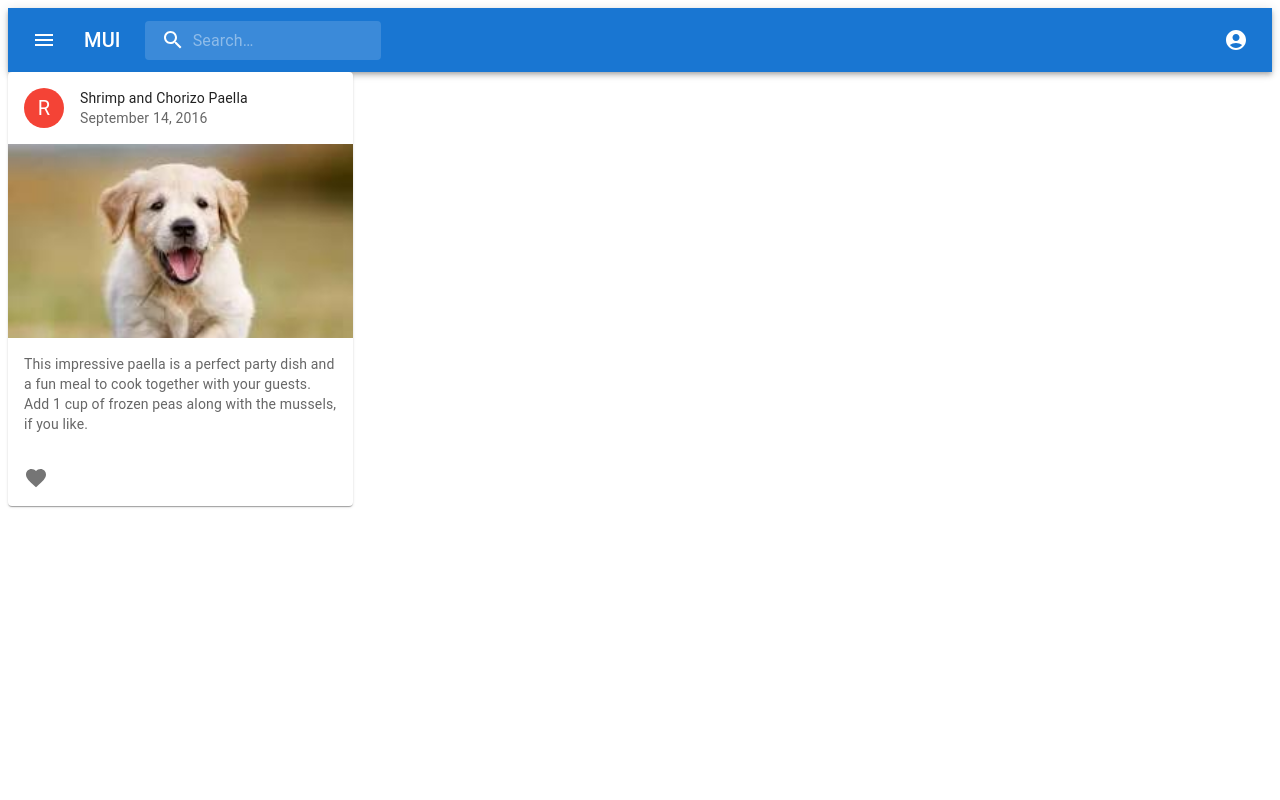
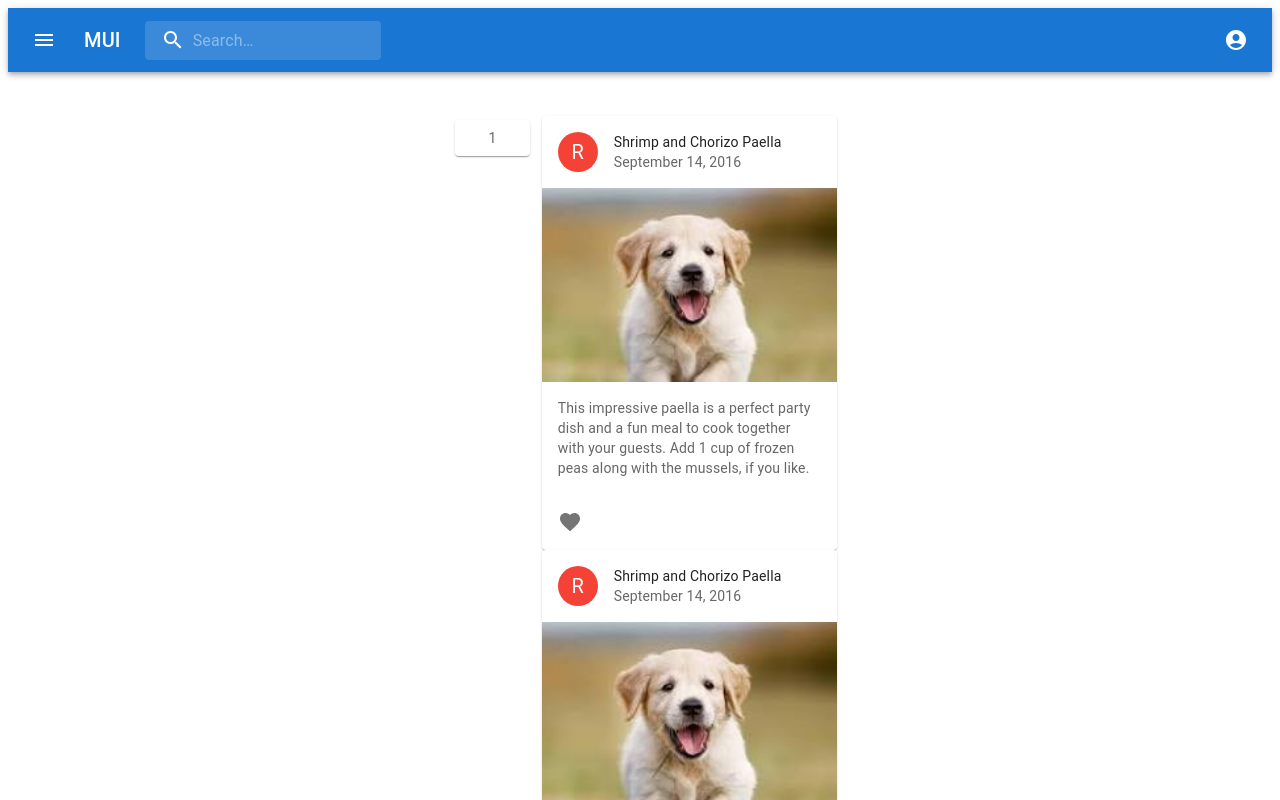
Before and after one commit to jaykumar286/Social_Media_App, a React (Vite) app: page / in a window 1280 px wide. Shown: the top 800 px of the page. Built offline with nearby package versions, Linux system fonts and the light colour scheme.

Commit message:
(feat):add main container

```diff
--- /dev/null
+++ b/src/components/MainContainer/MainContainer.jsx
@@ -0,0 +1,32 @@
+import * as React from 'react';
+import { styled } from '@mui/material/styles';
+import Grid from '@mui/material/Unstable_Grid2';
+import Paper from '@mui/material/Paper';
+import Box from '@mui/material/Box';
+import PostCard from '../PostCard';
+
+const Item = styled(Paper)(({ theme }) => ({
+  backgroundColor: theme.palette.mode === 'dark' ? '#1A2027' : '#fff',
+  ...theme.typography.body2,
+  padding: theme.spacing(1),
+  textAlign: 'center',
+  color: theme.palette.text.secondary,
+}));
+
+export default function MainContainer() {
+  return (
+    <Box sx={{ width: '100%' , mt:'3rem' }} display="flex" justifyContent="center">
+      <Grid container rowSpacing={1} columnSpacing={{ xs: 1, sm: 2, md: 3 }}  justifyContent="center" alignItems="start">
+        <Grid xs={6} md={3}>
+          <Item>1</Item>
+        </Grid>
+        <Grid container xs={6} md={9} direction="column" justifyContent="center" alignItems="center">
+          <PostCard/>
+          <PostCard/>
+          <PostCard/>
+          <PostCard/>
+        </Grid>
+      </Grid>
+    </Box>
+  );
+}
--- a/src/components/SocialApp.jsx
+++ b/src/components/SocialApp.jsx
@@ -1,11 +1,12 @@
 import PostCard from "./PostCard"
 import NavBar from "./NavBar/NavBar"
+import MainContainer from "./MainContainer/MainContainer"
 
 export default function SocialApp() {
   return (
     <div>
         <NavBar/>
-        <PostCard/>
+        <MainContainer/>
     </div>
   )
 }
```
